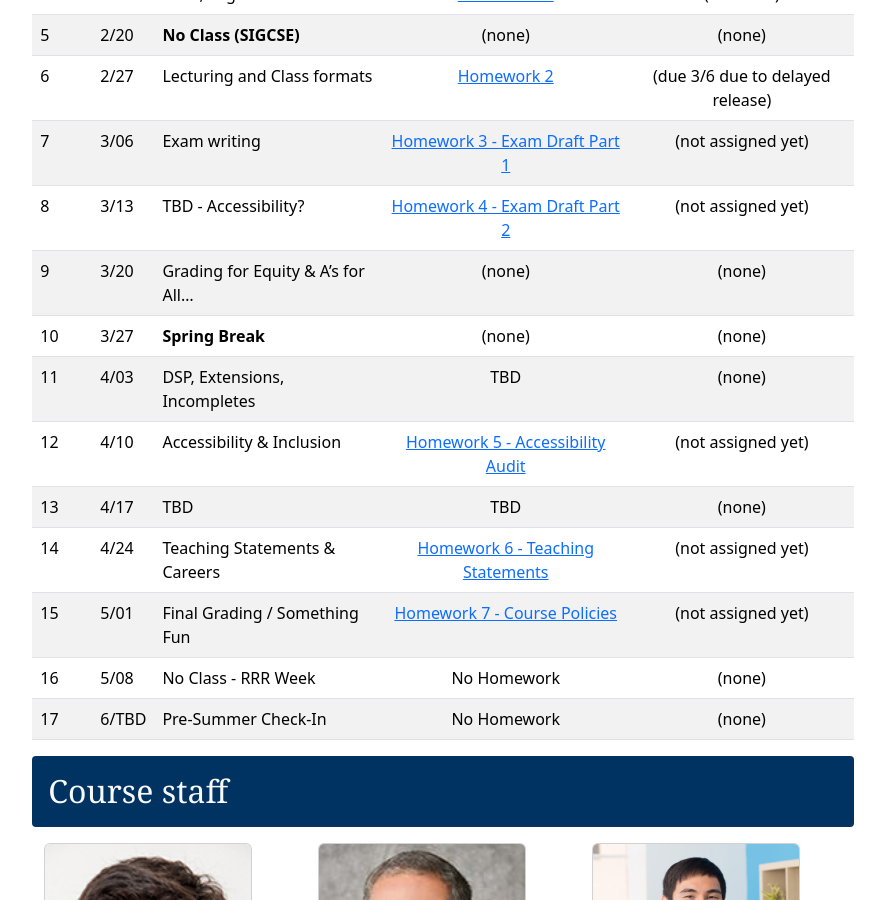
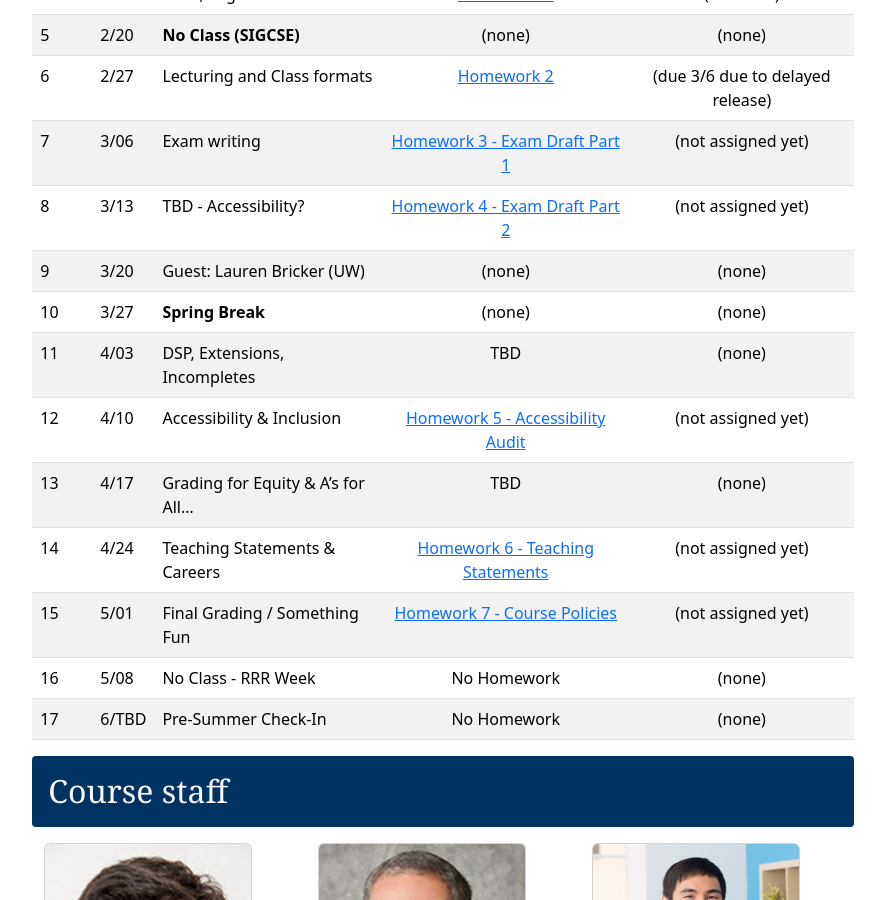
Before and after one commit to berkeley-cs302/sp26, a Jekyll site: the page built from index.md, in a window 1280 px wide and 900 px high, scrolled down 780 px. Shown: the whole window, without its empty margins (197-1082 px from the left). Built offline with Jekyll 4.4.1, drawn with Linux system fonts in a browser that asks for light colours; some web fonts are replaced.

Commit message:
Update index.md
Put Lauren 3/20 and A's for All later

```diff
--- a/index.md
+++ b/index.md
@@ -31,11 +31,11 @@ _Homework assignments which say "Spring 2025" at the top are last years versions
 | 6    | 2/27 | Lecturing and Class formats | [Homework 2][hw2] | (due 3/6 due to delayed release) |
 | 7    | 3/06 | Exam writing | [Homework 3 - Exam Draft Part 1][hw3] | (not assigned yet) |
 | 8    | 3/13 | TBD - Accessibility? | [Homework 4 - Exam Draft Part 2][hw4] | (not assigned yet) |
-| 9    | 3/20 | Grading for Equity & A's for All... | (none) | (none) |
+| 9    | 3/20 | Guest: Lauren Bricker (UW) | (none) | (none) |
 | 10   | 3/27 | **Spring Break** | (none) | (none) |
 | 11   | 4/03 | DSP, Extensions, Incompletes | TBD | (none) |
 | 12   | 4/10 | Accessibility & Inclusion |[Homework 5 - Accessibility Audit][hw5] | (not assigned yet) |
-| 13   | 4/17 | TBD | TBD | (none) |
+| 13   | 4/17 | Grading for Equity & A's for All... | TBD | (none) |
 | 14   | 4/24 | Teaching Statements & Careers | [Homework 6 - Teaching Statements][hw6] | (not assigned yet)|
 | 15   | 5/01 | Final Grading / Something Fun | [Homework 7 - Course Policies][hw7] | (not assigned yet) |
 | 16   | 5/08 | No Class - RRR Week | No Homework | (none) |
```
